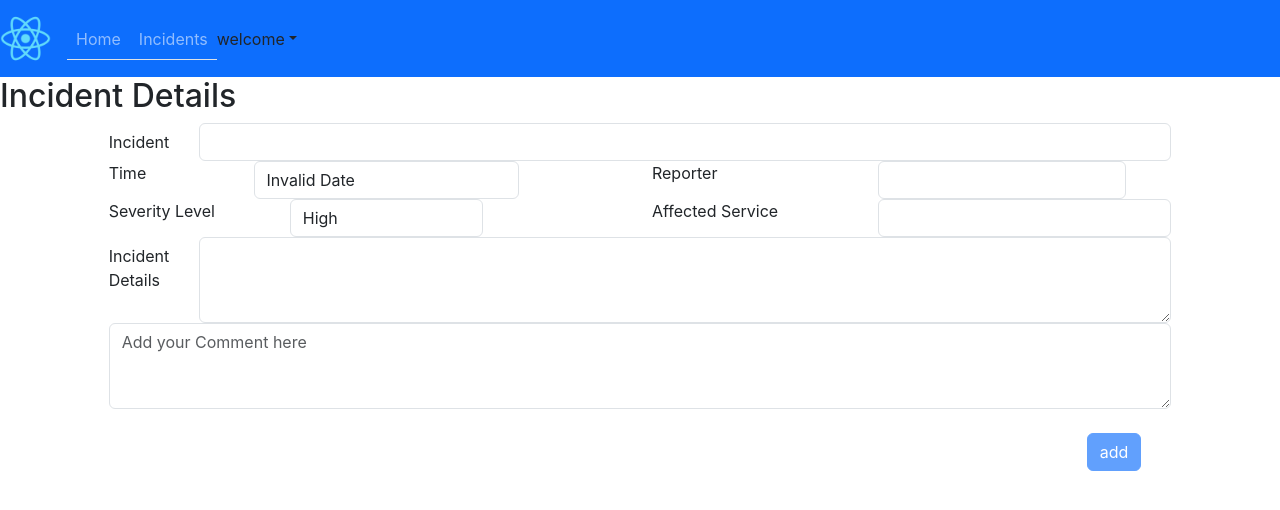
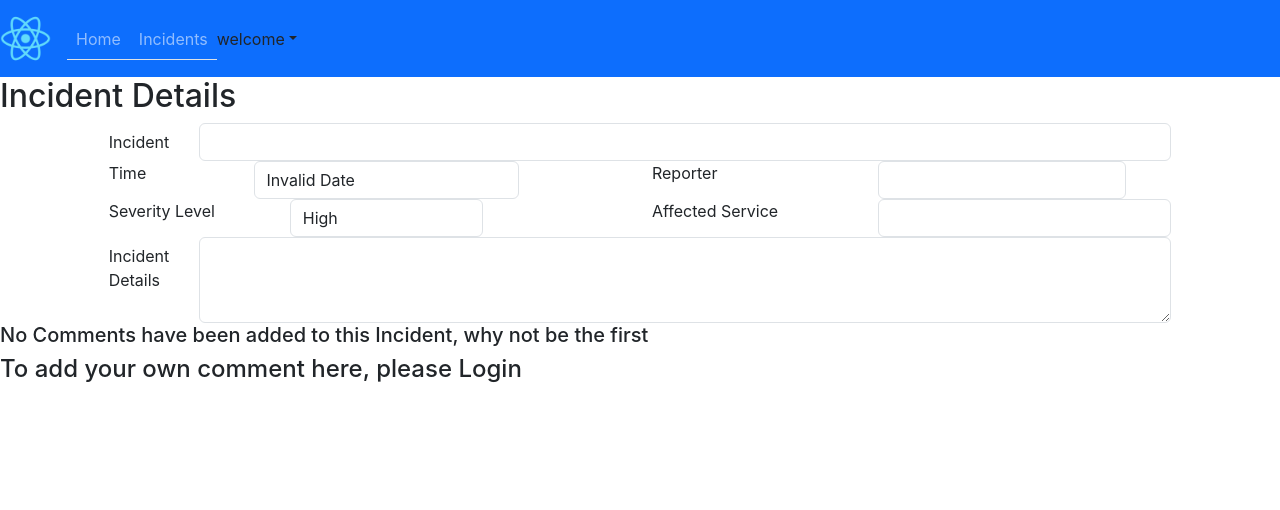
Before and after one commit to OHailwood98/incident_tracker, a React (Create React App) app: page /incident/1 in a window 1280 px wide. Shown: the top 510 px of the page. Built offline with nearby package versions, Linux system fonts and the light colour scheme; no server answers.

Commit message:
start components to display comments

```diff
--- a/src/components/forms/AddCommentForm.jsx
+++ b/src/components/forms/AddCommentForm.jsx
@@ -1,4 +1,6 @@
 import { useState } from "react";
+import { useSelector } from "react-redux";
+
 import Row from "react-bootstrap/Row";
 import Col from "react-bootstrap/Col";
 import Form from "react-bootstrap/Form";
@@ -8,7 +10,9 @@ import InlineError from "../messages/InlineError";
 
 const AddCommentForm = ({ addMessage, error }) => {
   const [message, setMessage] = useState("");
+  const username = useSelector((state) => state.user.username);
 
+  if (username) {
     return (
       <div>
         <Form>
@@ -44,6 +48,13 @@ const AddCommentForm = ({ addMessage, error }) => {
         </Form>
       </div>
     );
+  }
+
+  return (
+    <div>
+      <h4>To add your own comment here, please Login</h4>
+    </div>
+  );
 };
 
 export default AddCommentForm;
--- /dev/null
+++ b/src/components/forms/DisplayCommentsForm.jsx
@@ -0,0 +1,15 @@
+const DisplayCommentsForm = ({ comments }) => {
+  if (!comments) {
+    return (
+      <div>
+        <h5>
+          No Comments have been added to this Incident, why not be the first
+        </h5>
+      </div>
+    );
+  }
+
+  return <div>{comments.length}</div>;
+};
+
+export default DisplayCommentsForm;
--- a/src/components/pages/IncidentDisplayPage.jsx
+++ b/src/components/pages/IncidentDisplayPage.jsx
@@ -1,17 +1,16 @@
 import { useParams } from "react-router-dom";
 import { useState, useEffect } from "react";
-import { useSelector } from "react-redux";
 import axios from "axios";
 
 import api from "../../api";
 import IncidentForm from "../forms/IncidentForm";
 import AddCommentForm from "../forms/AddCommentForm";
+import DisplayCommentsForm from "../forms/DisplayCommentsForm";
 
 export default function IncidentDisplayPage() {
   const { incident } = useParams();
   const [loading, setLoading] = useState(true);
   const [incidentData, setIncidentData] = useState({});
-  const username = useSelector((state) => state.user.username);
 
   useEffect(() => {
     api.incidents.getIncident({ id: incident }).then((data) => {
@@ -33,6 +32,7 @@ export default function IncidentDisplayPage() {
     <div>
       <h2>Incident Details</h2>
       <IncidentForm incidentData={incidentData} />
+      <DisplayCommentsForm comments={incidentData?.messages} />
       <AddCommentForm addMessage={addMessage} />
     </div>
   );
```
Lines whose indentation alone changed are shown as unchanged.
